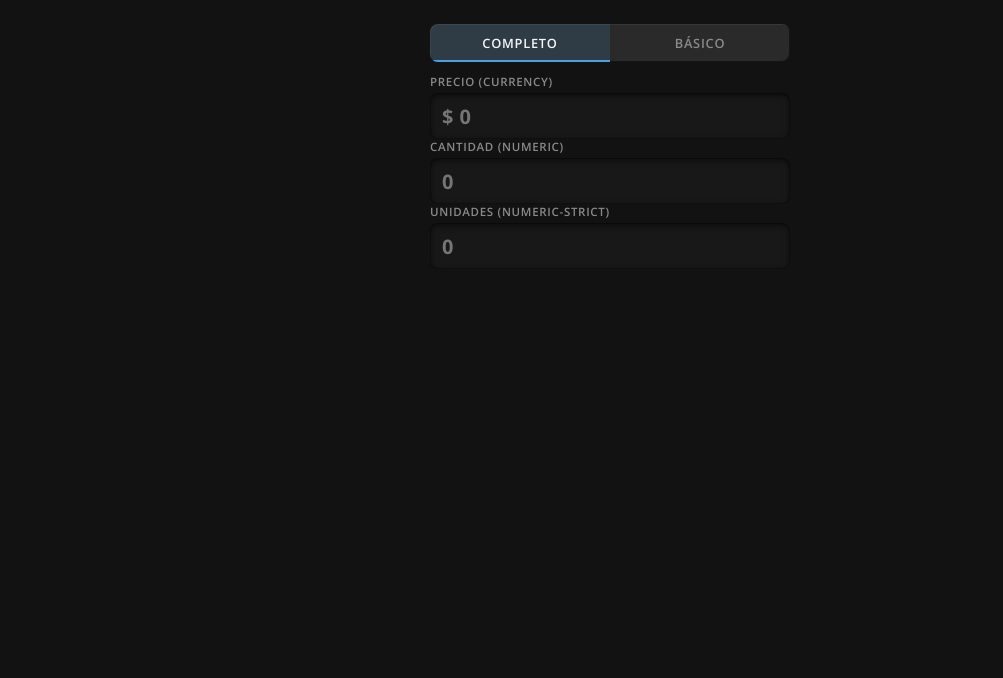
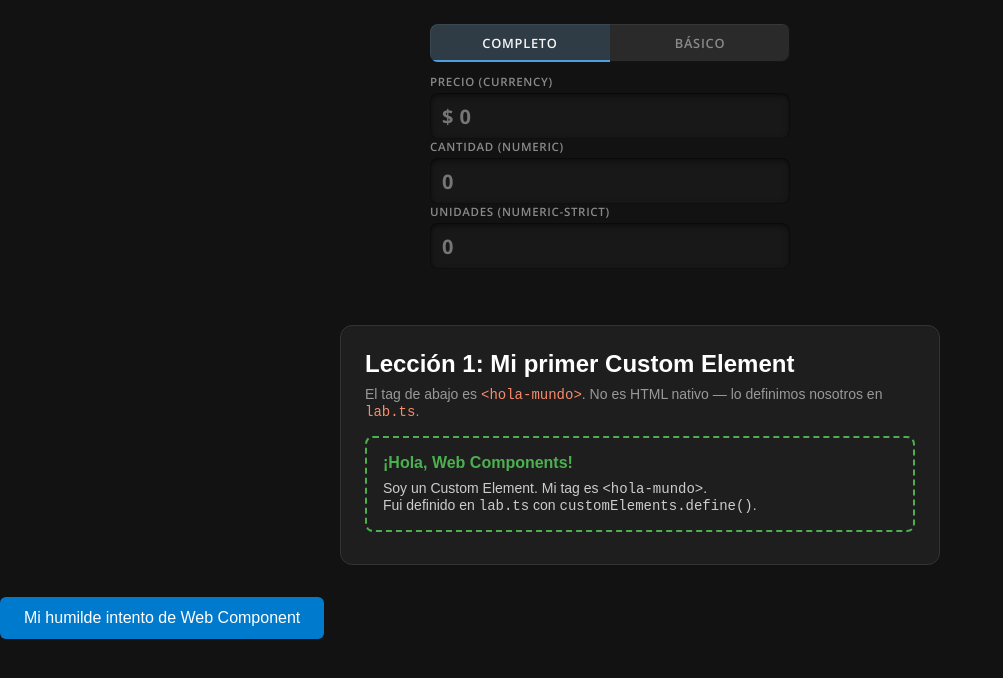
Before and after one commit to ifjtoledo/kaltrapculator-lib, a website built with Vite: page design-lab/index.html in a window 1280 px wide. Shown: the whole page, without its empty margins (0-1003 px from the left). Built offline with nearby package versions, Linux system fonts and the light colour scheme.

Commit message:
feat: add tutorial web components and example custom element in design lab

```diff
--- a/design-lab/index.html
+++ b/design-lab/index.html
@@ -78,6 +78,25 @@
 
     <kaltrap-culator></kaltrap-culator>
 
+    <!-- ═══════════════════════════════════════════════════════════
+         TUTORIAL WEB COMPONENTS — Zona de experimentación
+         ═══════════════════════════════════════════════════════════ -->
+    <section
+        style="max-width: 600px; margin: 32px auto; padding: 24px; background: #1e1e1e; border-radius: 12px; border: 1px solid #333;">
+        <h2 style="color: #fff; font-family: sans-serif; margin: 0 0 8px;">Lección 1: Mi primer Custom Element</h2>
+        <p style="color: #999; font-family: sans-serif; font-size: 14px; margin: 0 0 16px;">
+            El tag de abajo es <code style="color: #f78c6c;">&lt;hola-mundo&gt;</code>.
+            No es HTML nativo — lo definimos nosotros en <code style="color: #f78c6c;">lab.ts</code>.
+        </p>
+
+        <!-- AQUÍ ESTÁ: tu primer Web Component en acción -->
+        <hola-mundo></hola-mundo>
+    </section>
+    <section>
+        <a href="./mycustomelement1.html" target="_blank"
+            style="display: inline-block; margin: 0 auto; padding: 12px 24px; background: #007acc; color: #fff; font-family: sans-serif; text-decoration: none; border-radius: 6px;">Mi
+            humilde intento de Web Component</a>
+    </section>
     <script type="module" src="./lab.ts"></script>
 </body>
 
--- a/design-lab/lab.ts
+++ b/design-lab/lab.ts
@@ -6,6 +6,58 @@
 import { registerKaltrapCulator } from '../src/register';
 
 registerKaltrapCulator();
+
+/* ═══════════════════════════════════════════════════════════
+   TUTORIAL WEB COMPONENTS — Lección 1: Tu primer Custom Element
+   ═══════════════════════════════════════════════════════════ */
+
+/**
+ * PASO 1: Crear una clase que extienda HTMLElement.
+ *
+ * ¿Por qué HTMLElement? Porque TODOS los tags HTML (<div>, <span>, <input>...)
+ * son instancias de HTMLElement. Al extenderlo, tu clase hereda todo lo que
+ * un elemento HTML sabe hacer: atributos, eventos, estar en el DOM, etc.
+ */
+class HolaMundoElement extends HTMLElement {
+
+    /**
+     * PASO 2: connectedCallback()
+     *
+     * Este método lo llama el navegador AUTOMÁTICAMENTE cuando tu tag
+     * <hola-mundo> se inserta en la página (el DOM).
+     *
+     * Piénsalo así:
+     *   - constructor()         → "nací" (pero aún no estoy en la página)
+     *   - connectedCallback()   → "me pegaron en la página, ya puedo mostrar cosas"
+     *
+     * Aquí es donde pones el HTML que quieres que se vea.
+     */
+    connectedCallback() {
+        this.innerHTML = `
+            <div style="padding: 16px; border: 2px dashed #4caf50; border-radius: 8px; margin: 8px 0; font-family: sans-serif;">
+                <strong style="color: #4caf50;">¡Hola, Web Components!</strong>
+                <p style="margin: 8px 0 0; color: #ccc; font-size: 14px;">
+                    Soy un Custom Element. Mi tag es <code>&lt;hola-mundo&gt;</code>.<br>
+                    Fui definido en <code>lab.ts</code> con <code>customElements.define()</code>.
+                </p>
+            </div>
+        `;
+    }
+}
+
+/**
+ * PASO 3: Registrar el componente.
+ *
+ * customElements.define() le dice al navegador:
+ *   "Cuando veas el tag <hola-mundo> en el HTML, usa esta clase para darle vida."
+ *
+ * REGLA IMPORTANTE: El nombre del tag DEBE tener un guion (-).
+ *   ✅ hola-mundo, mi-boton, user-card
+ *   ❌ holamundo, boton, div2
+ *
+ * ¿Por qué? Para que el navegador distinga tus tags de los nativos (div, span, input...).
+ */
+customElements.define('hola-mundo', HolaMundoElement);
 
 /* ─── Tab switching (lab page UI only) ─── */
 
--- /dev/null
+++ b/design-lab/mycustomelement1.ts
@@ -0,0 +1,6 @@
+interface ConfirmOptions {
+    title: string;
+    message: string;
+    confirmText?: string;
+    cancelText?: string;
+}
```
Also changed, not shown: design-lab/mycustomelement1.html (added, +18 -0 lines).
